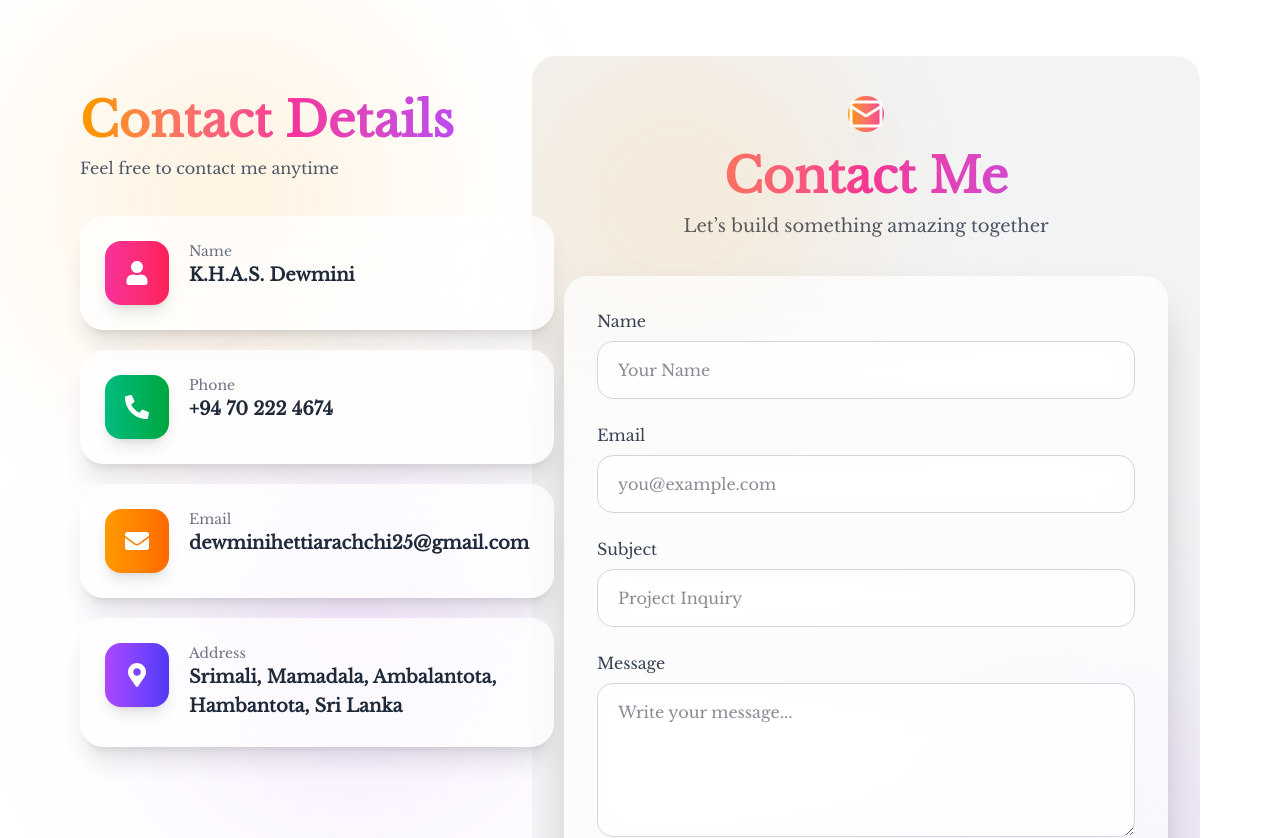
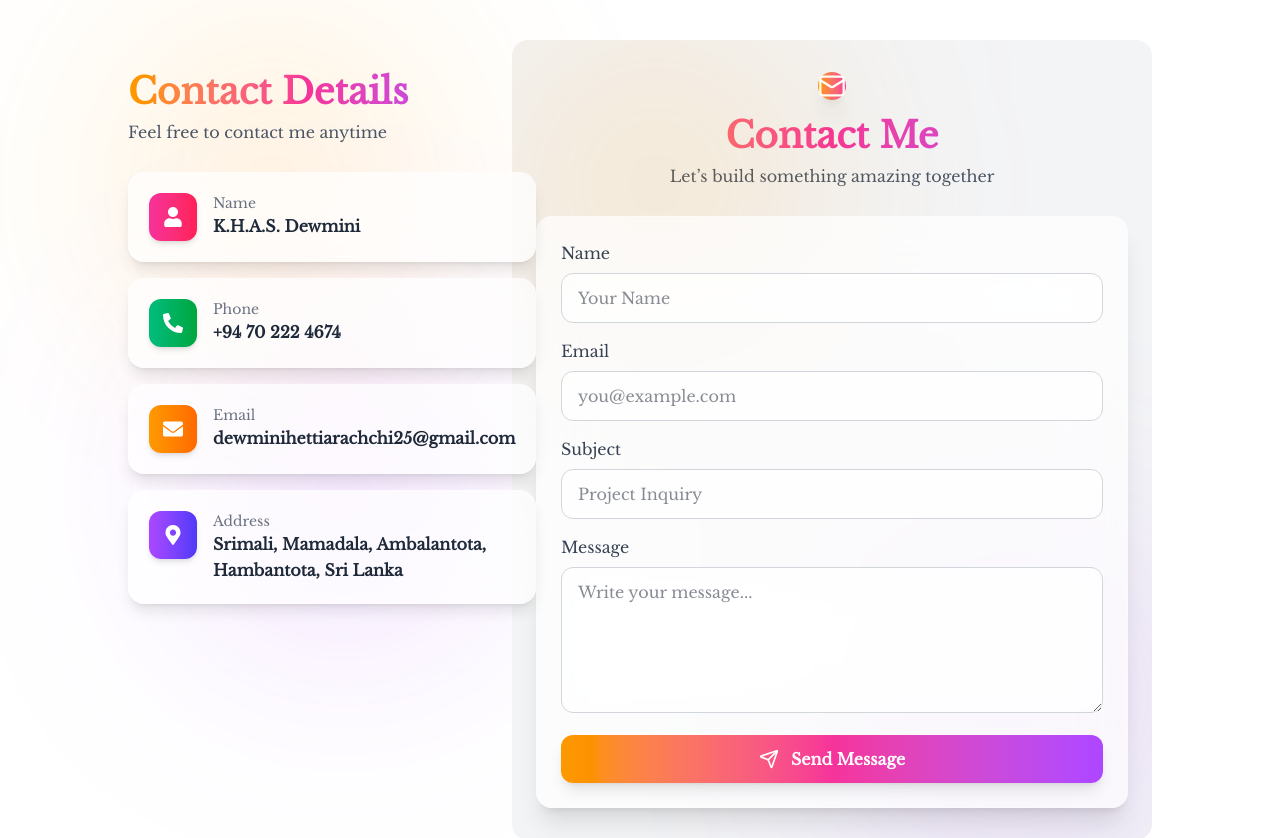
Before and after one commit to Dew3516/my_portfolio_, a Next.js app: page / in a window 1280 px wide. Shown: the part 6120-6958 px from the top of the page. Built offline with nearby package versions, Linux system fonts and the light colour scheme.

Commit message:
Make contact section more compact

```diff
--- a/app/components/ContactForm.tsx
+++ b/app/components/ContactForm.tsx
@@ -144,7 +144,7 @@ export default function ContactForm() {
   };
 
   return (
-    <div className="relative w-full overflow-hidden rounded-3xl bg-gray-100 px-4 py-8 dark:bg-gray-950 sm:px-6 sm:py-10 md:px-8">
+    <div className="relative w-full overflow-hidden rounded-2xl bg-gray-100 px-4 py-6 dark:bg-gray-950 sm:px-5 sm:py-8 md:px-6">
       {/* Background Glow */}
       <div className="absolute top-0 left-0 h-72 w-72 rounded-full bg-amber-500/20 blur-[120px]" />
       <div className="absolute bottom-0 right-0 h-72 w-72 rounded-full bg-purple-500/20 blur-[120px]" />
@@ -167,28 +167,28 @@ export default function ContactForm() {
         className="mx-auto w-full max-w-4xl"
       >
         {/* Heading */}
-        <div className="mb-7 text-center sm:mb-9">
-          <div className="flex justify-center mb-5">
-            <div className="w-auto h-auto rounded-3xl bg-linear-to-r from-amber-500 to-pink-500 flex items-center justify-center text-white shadow-2xl">
-              <Mail className="w-9 h-9" />
+        <div className="mb-6 text-center sm:mb-7">
+          <div className="flex justify-center mb-4">
+            <div className="w-auto h-auto rounded-2xl bg-linear-to-r from-amber-500 to-pink-500 flex items-center justify-center text-white shadow-xl">
+              <Mail className="w-7 h-7" />
             </div>
           </div>
 
-          <h2 className="text-3xl font-bold bg-linear-to-r from-amber-500 via-pink-500 to-purple-500 bg-clip-text text-transparent sm:text-4xl lg:text-5xl">
+          <h2 className="text-2xl font-bold bg-linear-to-r from-amber-500 via-pink-500 to-purple-500 bg-clip-text text-transparent sm:text-3xl lg:text-4xl">
             Contact Me
           </h2>
 
-          <p className="text-gray-600 dark:text-gray-400 mt-3 text-base sm:text-lg">
+          <p className="text-gray-600 dark:text-gray-400 mt-2 text-sm sm:text-base">
             Let’s build something amazing
             together
           </p>
         </div>
 
         {/* Glass Card */}
-        <div className="backdrop-blur-2xl bg-white/70 dark:bg-gray-900/70 border border-white/20 dark:border-gray-700 rounded-3xl p-5 shadow-2xl sm:p-6 md:p-8">
+        <div className="backdrop-blur-2xl bg-white/70 dark:bg-gray-900/70 border border-white/20 dark:border-gray-700 rounded-2xl p-4 shadow-xl sm:p-5 md:p-6">
           <form
             onSubmit={handleSubmit}
-            className="space-y-6"
+            className="space-y-4"
           >
             {/* Name */}
             <InputField
@@ -232,7 +232,7 @@ export default function ContactForm() {
                 value={formData.message}
                 onChange={handleChange}
                 placeholder="Write your message..."
-                className={`w-full rounded-2xl px-5 py-4 bg-white/50 dark:bg-gray-800/50 border backdrop-blur-xl text-gray-900 dark:text-white outline-none transition ${
+                className={`w-full rounded-xl px-4 py-3 bg-white/50 dark:bg-gray-800/50 border backdrop-blur-xl text-gray-900 dark:text-white outline-none transition ${
                   errors.message
                     ? "border-red-500"
                     : "border-gray-300 dark:border-gray-700 focus:border-amber-500 focus:ring-2 focus:ring-amber-500/30"
@@ -277,7 +277,7 @@ export default function ContactForm() {
                 status === "loading"
               }
               type="submit"
-              className="w-full flex items-center justify-center gap-3 rounded-2xl px-6 py-4 bg-linear-to-r from-amber-500 via-pink-500 to-purple-500 text-white font-semibold shadow-xl transition disabled:opacity-50"
+              className="w-full flex items-center justify-center gap-3 rounded-xl px-5 py-3 bg-linear-to-r from-amber-500 via-pink-500 to-purple-500 text-white font-semibold shadow-lg transition disabled:opacity-50"
             >
               {status === "loading" ? (
                 <>
@@ -318,7 +318,7 @@ function InputField({
         value={value}
         onChange={onChange}
         placeholder={placeholder}
-        className={`w-full rounded-2xl px-5 py-4 bg-white/50 dark:bg-gray-800/50 border backdrop-blur-xl text-gray-900 dark:text-white outline-none transition ${
+        className={`w-full rounded-xl px-4 py-3 bg-white/50 dark:bg-gray-800/50 border backdrop-blur-xl text-gray-900 dark:text-white outline-none transition ${
           error
             ? "border-red-500"
             : "border-gray-300 dark:border-gray-700 focus:border-amber-500 focus:ring-2 focus:ring-amber-500/30"
--- a/app/components/Detail.tsx
+++ b/app/components/Detail.tsx
@@ -41,7 +41,7 @@ const details = [
 
 function Detail() {
   return (
-    <section className="relative w-full rounded-3xl bg-gray-100 px-4 py-8 dark:bg-gray-950 sm:px-6 sm:py-10 lg:bg-transparent lg:px-0 lg:dark:bg-transparent">
+    <section className="relative w-full rounded-2xl bg-gray-100 px-4 py-6 dark:bg-gray-950 sm:px-5 sm:py-8 lg:bg-transparent lg:px-0 lg:dark:bg-transparent">
       {/* Background Glow */}
       <div className="absolute top-0 left-0 h-72 w-72 rounded-full bg-amber-500/20 blur-[120px]" />
       <div className="absolute bottom-0 right-0 h-72 w-72 rounded-full bg-purple-500/20 blur-[120px]" />
@@ -53,19 +53,19 @@ function Detail() {
           whileInView={{ opacity: 1, y: 0 }}
           transition={{ duration: 0.6 }}
           viewport={{ once: true }}
-          className="mb-7 text-center sm:mb-9 lg:text-left"
+          className="mb-6 text-center sm:mb-7 lg:text-left"
         >
-          <h2 className="text-3xl font-bold bg-linear-to-r from-amber-500 via-pink-500 to-purple-500 bg-clip-text text-transparent sm:text-4xl lg:text-5xl">
+          <h2 className="text-2xl font-bold bg-linear-to-r from-amber-500 via-pink-500 to-purple-500 bg-clip-text text-transparent sm:text-3xl lg:text-4xl">
             Contact Details
           </h2>
 
-          <p className="mt-3 text-gray-600 dark:text-gray-400">
+          <p className="mt-2 text-sm text-gray-600 dark:text-gray-400 sm:text-base">
             Feel free to contact me anytime
           </p>
         </motion.div>
 
         {/* Cards */}
-        <div className="grid gap-5">
+        <div className="grid gap-4">
           {details.map((item, index) => (
             <motion.div
               key={item.label}
@@ -87,10 +87,10 @@ function Detail() {
               />
 
               {/* Card */}
-              <div className="relative flex w-full items-start gap-4 rounded-3xl border border-white/20 bg-white/70 p-4 shadow-xl backdrop-blur-2xl transition-all duration-300 group-hover:shadow-2xl dark:border-gray-700 dark:bg-gray-900/70 sm:gap-5 sm:p-6">
+              <div className="relative flex w-full items-start gap-3 rounded-2xl border border-white/20 bg-white/70 p-4 shadow-lg backdrop-blur-2xl transition-all duration-300 group-hover:shadow-xl dark:border-gray-700 dark:bg-gray-900/70 sm:gap-4 sm:p-5">
                 {/* Icon */}
                 <div
-                  className={`flex h-12 w-12 shrink-0 items-center justify-center rounded-2xl bg-linear-to-r ${item.color} text-xl text-white shadow-lg sm:h-16 sm:w-16 sm:text-2xl`}
+                  className={`flex h-10 w-10 shrink-0 items-center justify-center rounded-xl bg-linear-to-r ${item.color} text-lg text-white shadow-md sm:h-12 sm:w-12 sm:text-xl`}
                 >
                   {item.icon}
                 </div>
@@ -104,12 +104,12 @@ function Detail() {
                   {item.href ? (
                     <a
                       href={item.href}
-                      className="block max-w-full overflow-visible break-words text-base font-semibold leading-relaxed text-gray-800 transition hover:text-fuchsia-500 dark:text-white sm:text-lg"
+                      className="block max-w-full overflow-visible break-words text-sm font-semibold leading-relaxed text-gray-800 transition hover:text-fuchsia-500 dark:text-white sm:text-base"
                     >
                       {item.value}
                     </a>
                   ) : (
-                    <p className="max-w-full overflow-visible break-words text-base font-semibold leading-relaxed text-gray-800 dark:text-white sm:text-lg">
+                    <p className="max-w-full overflow-visible break-words text-sm font-semibold leading-relaxed text-gray-800 dark:text-white sm:text-base">
                       {item.value}
                     </p>
                   )}
--- a/app/page.tsx
+++ b/app/page.tsx
@@ -206,8 +206,8 @@ export default function Home() {
             <BlogList />
             </section>    */}
       {/* ---------- CONTACT SECTION ---------- */}
-      <section id="contact" className="px-4 py-16 sm:px-6 md:px-12 lg:px-20 lg:py-20">
-        <div className="mx-auto grid w-full max-w-6xl grid-cols-1 gap-8 lg:grid-cols-[minmax(280px,420px)_minmax(0,1fr)] lg:items-start">
+      <section id="contact" className="px-4 py-12 sm:px-6 md:px-12 lg:px-20 lg:py-16">
+        <div className="mx-auto grid w-full max-w-5xl grid-cols-1 gap-6 lg:grid-cols-[minmax(260px,360px)_minmax(0,1fr)] lg:items-start">
           <Detail />
           <div className="w-full">
             <ContactForm />
```
